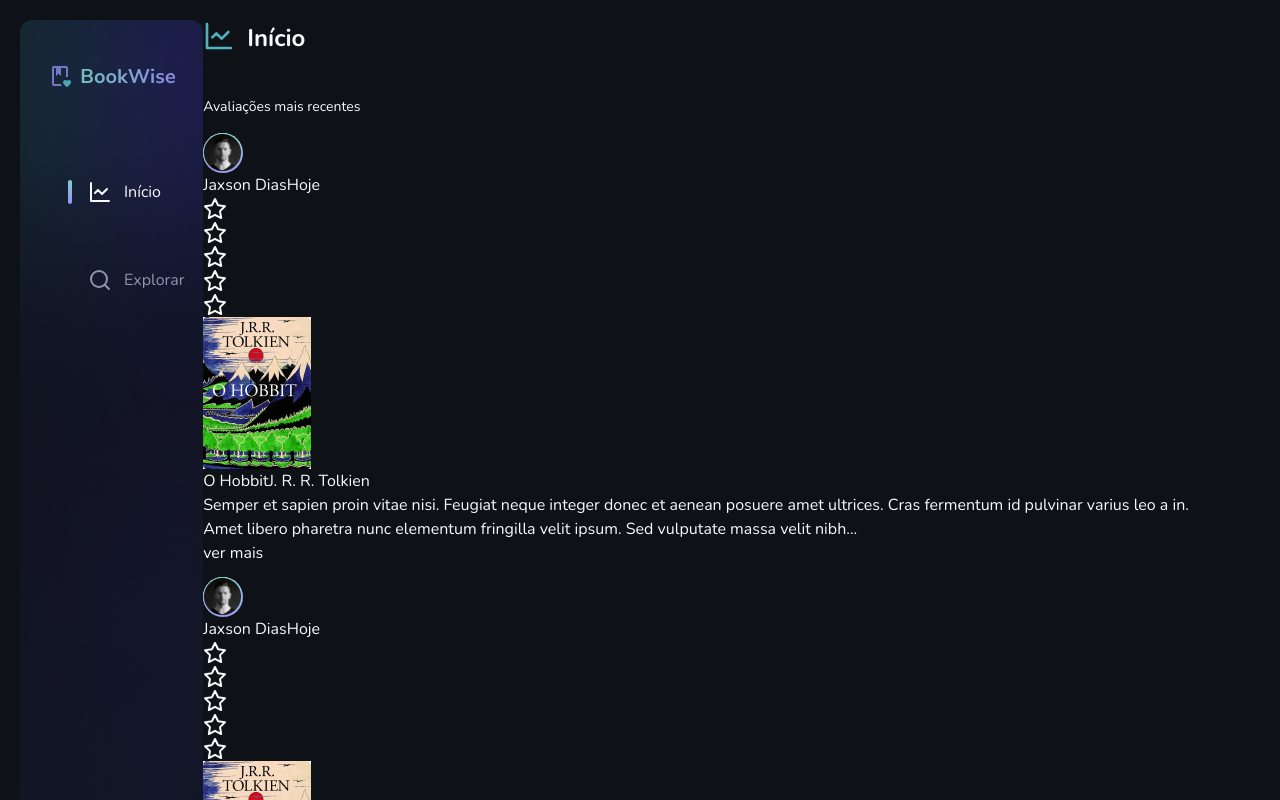
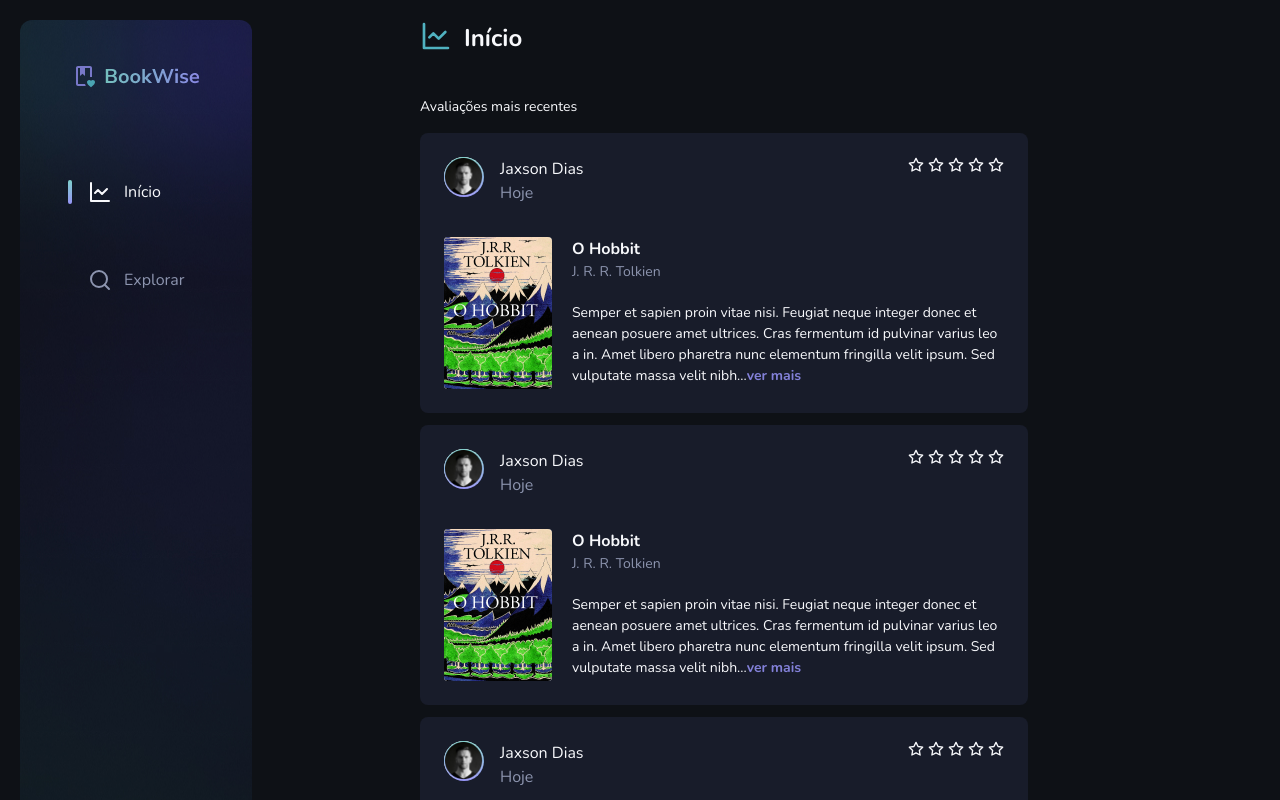
Before and after one commit to marcusdavanco/bookwise, a Next.js app: page /home in a window 1280 px wide. Shown: the top 800 px of the page. Built offline with nearby package versions, Linux system fonts and the light colour scheme.

Commit message:
feat: Book Review Card component styling

```diff
--- a/src/app/home/page.tsx
+++ b/src/app/home/page.tsx
@@ -6,7 +6,7 @@ export default function Home() {
   return (
     <main className="p-5 flex min-h-full">
       <Sidebar />
-      <div className="flex gap-16 place-content-center">
+      <div className="flex gap-16 m-auto">
         <section>
           <div className="flex gap-3 mb-10">
             <LineChart className="h-8 w-8 text-green-100" />
--- a/src/components/bookReviewCard.tsx
+++ b/src/components/bookReviewCard.tsx
@@ -7,36 +7,37 @@ import book from '../../public/book.jpg'
 
 export function BookReviewCard() {
   return (
-    <article>
-      <header>
-        <div>
+    <article className="bg-gray-700 rounded-[8px] p-6 w-[38rem] h-[17.5rem] flex flex-col gap-8">
+      <header className="flex justify-between">
+        <div className="flex gap-4">
           <Avatar imageUrl={user.src} />
-          <div>
-            <span>Jaxson Dias</span>
-            <span>Hoje</span>
+          <div className="flex flex-col">
+            <span className="text-md">Jaxson Dias</span>
+            <span className="text-gray-400">Hoje</span>
           </div>
         </div>
-        <div>
-          <Star />
-          <Star />
-          <Star />
-          <Star />
-          <Star />
+        <div className="flex gap-1">
+          <Star className="h-4 w-4" />
+          <Star className="h-4 w-4" />
+          <Star className="h-4 w-4" />
+          <Star className="h-4 w-4" />
+          <Star className="h-4 w-4" />
         </div>
       </header>
-      <section>
-        <Image src={book} height='152' width='108' alt='Livro' />
-        <div>
-          <span>O Hobbit</span>
-          <span>J. R. R. Tolkien</span>
-          <div>
-            <p>
+      <section className="flex gap-5">
+        <Image src={book} height='152' width='108' alt='Livro' className="h-[152px] w-[108px] rounded-[4px]" />
+        <div className="flex flex-col gap-5">
+          <div className="flex flex-col">
+            <span className="text-base font-bold">O Hobbit</span>
+            <span className="text-sm text-gray-400">J. R. R. Tolkien</span>
+          </div>
+          <div className="flex ">
+            <span className="text-sm">
               Semper et sapien proin vitae nisi. Feugiat neque integer donec et
               aenean posuere amet ultrices. Cras fermentum id pulvinar varius leo
               a in. Amet libero pharetra nunc elementum fringilla velit ipsum. Sed
-              vulputate massa velit nibh...
-            </p>
-            <span>ver mais</span>
+              vulputate massa velit nibh...<button className="text-purple-100 font-bold text-sm">ver mais</button>
+            </span>
           </div>
         </div>
       </section>
```
